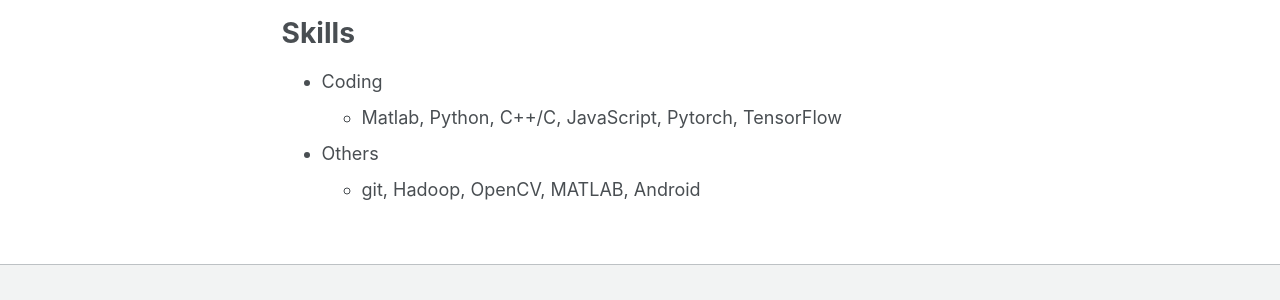
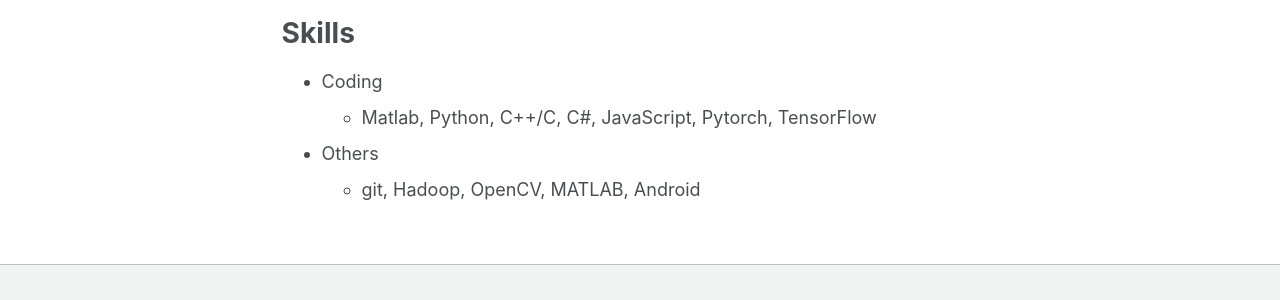
Before and after one commit to azpeteryang/azpeteryang.github.io, a Jekyll site: the page built from _pages/cv.md, in a window 1280 px wide and 900 px high, scrolled down 3166 px. Shown: the part 481-781 px from the top of the window. Built offline with Jekyll 4.4.1, drawn with Linux system fonts in a browser that asks for light colours.

Commit message:
Update cv.md

```diff
--- a/_pages/cv.md
+++ b/_pages/cv.md
@@ -124,6 +124,6 @@
 Skills
 ======
 * Coding
-  * Matlab, Python, C++/C, JavaScript, Pytorch, TensorFlow
+  * Matlab, Python, C++/C, C#, JavaScript, Pytorch, TensorFlow
 * Others
   * git, Hadoop, OpenCV, MATLAB, Android
```
